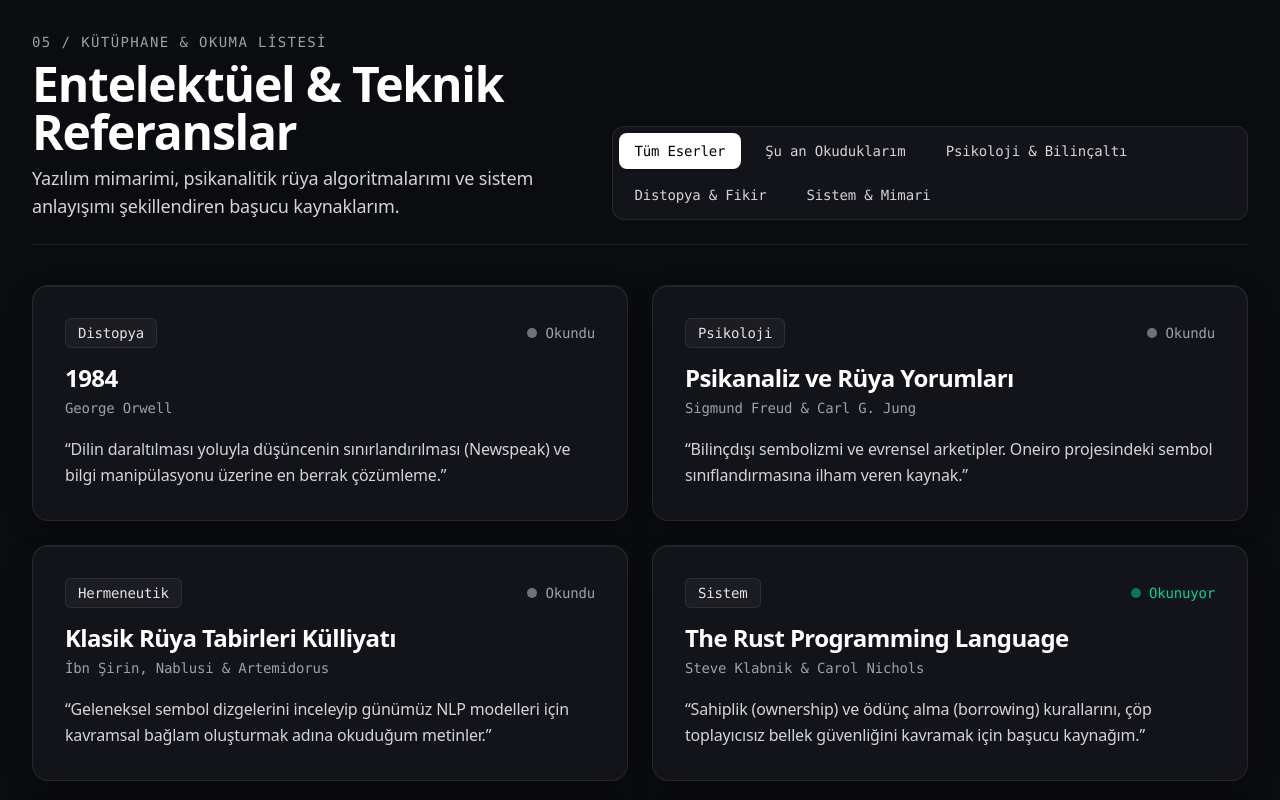
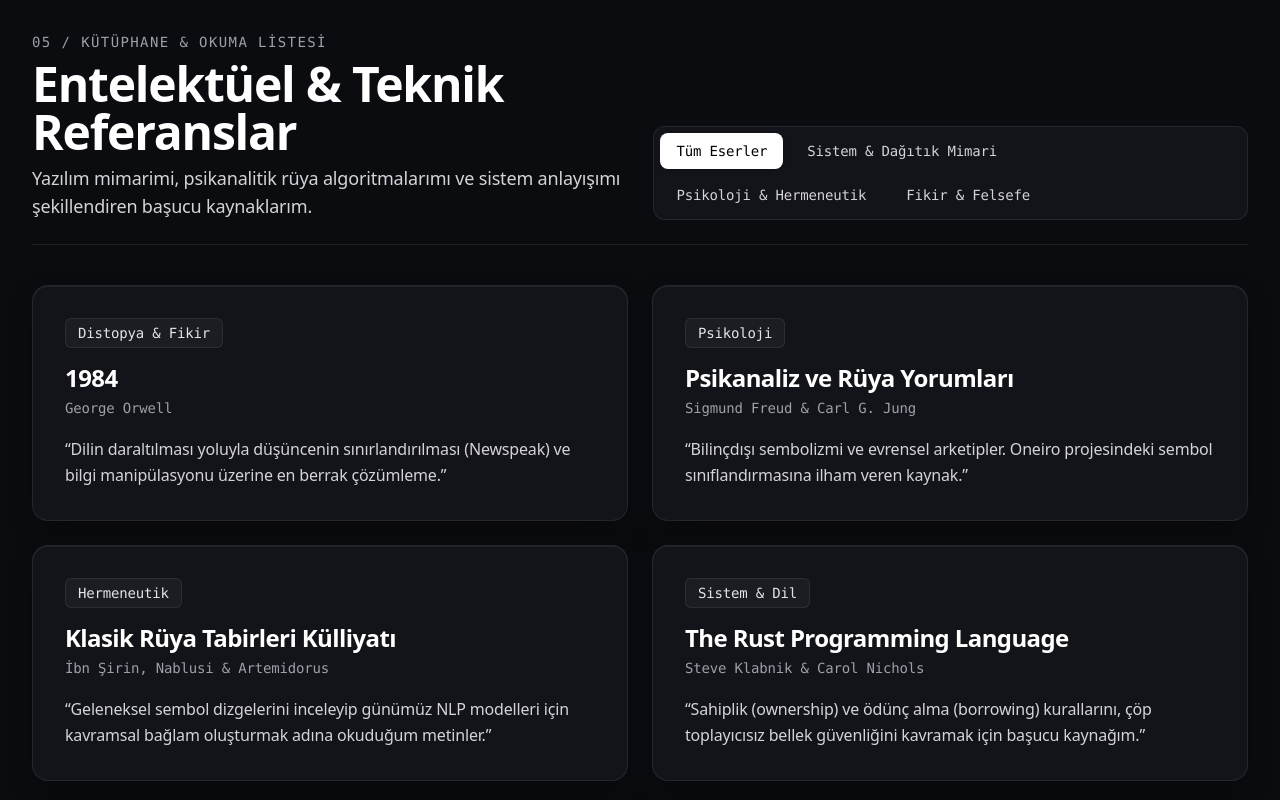
Before and after one commit to mustozilla11/portfolio, a Next.js app: page / in a window 1280 px wide. Shown: the part 6320-7120 px from the top of the page. Built offline with nearby package versions, Linux system fonts and the light colour scheme.

Commit message:
fix: remove 'okundu/okunuyor' status badges from books and clean up categories

```diff
--- a/src/components/LibraryBento.tsx
+++ b/src/components/LibraryBento.tsx
@@ -8,10 +8,9 @@ export default function LibraryBento() {
 
   const categories = [
     { key: "all", label: "Tüm Eserler" },
-    { key: "reading", label: "Şu an Okuduklarım" },
-    { key: "psychology", label: "Psikoloji & Bilinçaltı" },
-    { key: "classics", label: "Distopya & Fikir" },
-    { key: "systems", label: "Sistem & Mimari" },
+    { key: "systems", label: "Sistem & Dağıtık Mimari" },
+    { key: "psychology", label: "Psikoloji & Hermeneutik" },
+    { key: "classics", label: "Fikir & Felsefe" },
   ];
 
   const filteredBooks =
@@ -66,18 +65,6 @@ export default function LibraryBento() {
                   <span className="px-3 py-1 rounded-md bg-white/[0.04] border border-white/[0.08] text-zinc-200">
                     {book.categoryLabel}
                   </span>
-                  <span
-                    className={`text-xs sm:text-sm flex items-center gap-2 font-medium ${
-                      book.status === "Okunuyor" ? "text-emerald-400" : "text-zinc-400"
-                    }`}
-                  >
-                    <span
-                      className={`w-2.5 h-2.5 rounded-full ${
-                        book.status === "Okunuyor" ? "bg-emerald-400 animate-pulse" : "bg-zinc-500"
-                      }`}
-                    ></span>
-                    {book.status}
-                  </span>
                 </div>
 
                 <div>
--- a/src/data/portfolioData.ts
+++ b/src/data/portfolioData.ts
@@ -68,10 +68,9 @@ export interface BookItem {
   id: string;
   title: string;
   author: string;
-  category: "reading" | "psychology" | "classics" | "systems";
+  category: "systems" | "psychology" | "classics";
   categoryLabel: string;
   note: string;
-  status: "Okunuyor" | "Okundu";
 }
 
 export interface SpecCategory {
@@ -509,9 +508,8 @@ export const BOOKS_DATA: BookItem[] = [
     title: "1984",
     author: "George Orwell",
     category: "classics",
-    categoryLabel: "Distopya",
+    categoryLabel: "Distopya & Fikir",
     note: "Dilin daraltılması yoluyla düşüncenin sınırlandırılması (Newspeak) ve bilgi manipülasyonu üzerine en berrak çözümleme.",
-    status: "Okundu",
   },
   {
     id: "freud-jung",
@@ -520,7 +518,6 @@ export const BOOKS_DATA: BookItem[] = [
     category: "psychology",
     categoryLabel: "Psikoloji",
     note: "Bilinçdışı sembolizmi ve evrensel arketipler. Oneiro projesindeki sembol sınıflandırmasına ilham veren kaynak.",
-    status: "Okundu",
   },
   {
     id: "ruya-kulliyati",
@@ -529,34 +526,30 @@ export const BOOKS_DATA: BookItem[] = [
     category: "psychology",
     categoryLabel: "Hermeneutik",
     note: "Geleneksel sembol dizgelerini inceleyip günümüz NLP modelleri için kavramsal bağlam oluşturmak adına okuduğum metinler.",
-    status: "Okundu",
   },
   {
     id: "the-rust-book",
     title: "The Rust Programming Language",
     author: "Steve Klabnik & Carol Nichols",
-    category: "reading",
-    categoryLabel: "Sistem",
+    category: "systems",
+    categoryLabel: "Sistem & Dil",
     note: "Sahiplik (ownership) ve ödünç alma (borrowing) kurallarını, çöp toplayıcısız bellek güvenliğini kavramak için başucu kaynağım.",
-    status: "Okunuyor",
   },
   {
     id: "designing-data-intensive",
     title: "Designing Data-Intensive Applications",
     author: "Martin Kleppmann",
-    category: "reading",
+    category: "systems",
     categoryLabel: "Dağıtık Sistemler",
     note: "Veri modelleri, replikasyon ve tutarlılık takaslarını gerçek sistem senaryolarıyla anlatan en iyi dağıtık sistemler kitabı.",
-    status: "Okunuyor",
   },
   {
     id: "clean-code",
     title: "Clean Code",
     author: "Robert C. Martin",
     category: "systems",
-    categoryLabel: "Yazılım",
+    categoryLabel: "Yazılım Mimarisi",
     note: "Kodun bir kere yazılıp defalarca okunduğu gerçeği; okunabilirlik ve teknik borç yönetimi ilkeleri.",
-    status: "Okundu",
   },
 ];
 
```
